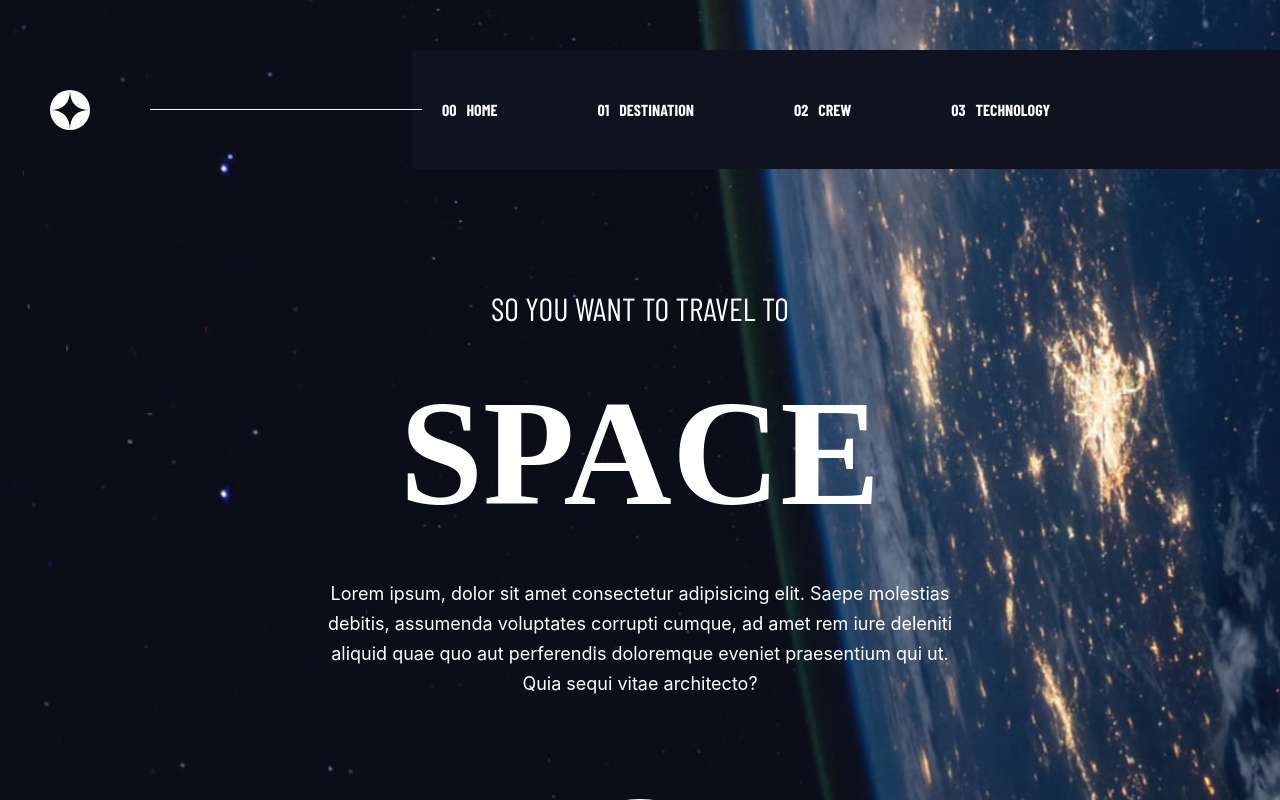
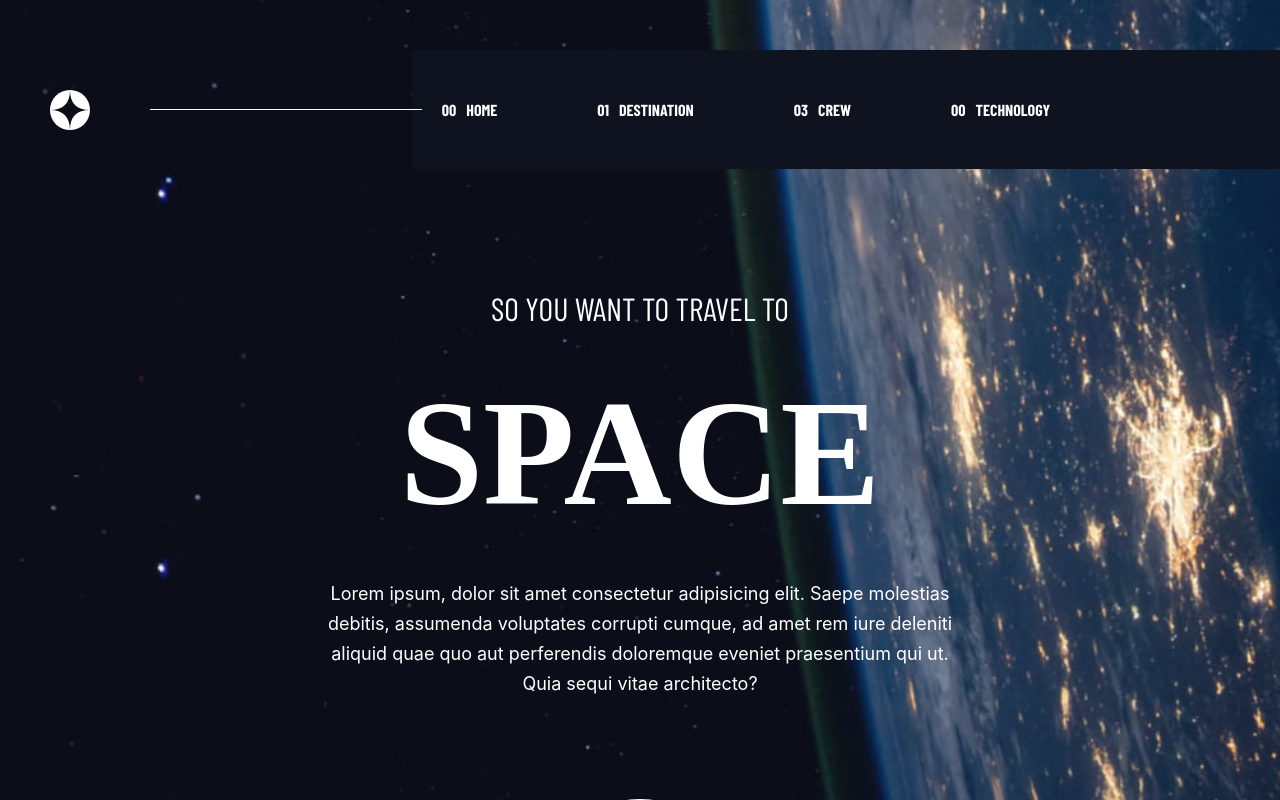
Before and after one commit to webala/space-tourism-site, a Next.js app: page / in a window 1280 px wide. Shown: the top 800 px of the page. Built offline with nearby package versions, Linux system fonts and the light colour scheme; a web font is replaced by a local one.

Commit message:
fix: nav links

```diff
--- a/components/Call/Call.tsx
+++ b/components/Call/Call.tsx
@@ -15,7 +15,7 @@ function Call() {
 				praesentium qui ut. Quia sequi vitae architecto?
 			</p>
 			<div className={style.circle}>
-				<Link href="#">
+				<Link href="/destinations">
 					<h1>EXPLORE</h1>
 				</Link>
 			</div>
--- a/components/Navigation/Navigation.tsx
+++ b/components/Navigation/Navigation.tsx
@@ -1,16 +1,15 @@
+/** @format */
+
 import style from "./Navigation.module.scss";
 import logo from "../../public/assets/shared/logo.svg";
 import hamburger from "../../public/assets/shared/icon-hamburger.svg";
 import close from "../../public/assets/shared/icon-close.svg";
 import Image from "next/image";
-import React, {useState} from "react";
+import React, { useState } from "react";
 import Link from "next/link";
 
-
 function Navigation() {
-
-    const [navToggle, setNavToggle] = useState(false)
-
+   const [navToggle, setNavToggle] = useState(false);
 
    return (
       <div className={style.navigation}>
@@ -22,7 +21,13 @@ function Navigation() {
             width={100}
          />
          <div className={style.line}></div>
-			<div className={!navToggle ? `${style.nav_items}`: `${style.nav_items} ${style.toggle}`}>
+         <div
+            className={
+               !navToggle
+                  ? `${style.nav_items}`
+                  : `${style.nav_items} ${style.toggle}`
+            }
+         >
             <Image
                className={style.close}
                src={close}
@@ -31,22 +36,22 @@ function Navigation() {
                width={100}
                onClick={() => setNavToggle(!navToggle)}
             />
-				<div className={style.nav_item}>
+            <Link href="/" className={style.nav_item}>
                <p>00</p>
-					<Link href="/">Home</Link>
-				</div>
-				<div className={style.nav_item}>
+               <p>Home</p>
+            </Link>
+            <Link href="/destinations" className={style.nav_item}>
                <p>01</p>
-					<Link href="/destinations">Destination</Link>
-				</div>
-				<div className={style.nav_item}>
-					<p>02</p>
-					<Link href="/crew">Crew</Link>
-				</div>
-				<div className={style.nav_item}>
+               <p>Destination</p>
+            </Link>
+            <Link href="/crew" className={style.nav_item}>
                <p>03</p>
-					<Link href="/technology">Technology</Link>
-				</div>
+               <p>Crew</p>
+            </Link>
+            <Link href="/technology" className={style.nav_item}>
+               <p>00</p>
+               <p>Technology</p>
+            </Link>
          </div>
          <Image
             className={style.hamburger}
--- a/pages/index.tsx
+++ b/pages/index.tsx
@@ -1,3 +1,5 @@
+/** @format */
+
 import Head from "next/head";
 import Call from "../components/Call/Call";
 import Navigation from "../components/Navigation/Navigation";
@@ -7,7 +9,7 @@ export default function Home() {
    return (
       <div className={styles.container}>
          <Head>
-				<title>Create Next App</title>
+            <title>Space Cadet</title>
             <meta name="description" content="Generated by create next app" />
             <link rel="icon" href="/favicon.ico" />
          </Head>
--- a/styles/global.module.scss
+++ b/styles/global.module.scss
@@ -4,6 +4,7 @@
   background-position: center;
   background-repeat: no-repeat;
   background-size: cover;
+  padding-bottom: 100px;
 
   @media (min-width: 768px) {
     background: url('../public/assets/home/background-home-tablet.jpg');
```
Lines whose indentation alone changed are shown as unchanged.
